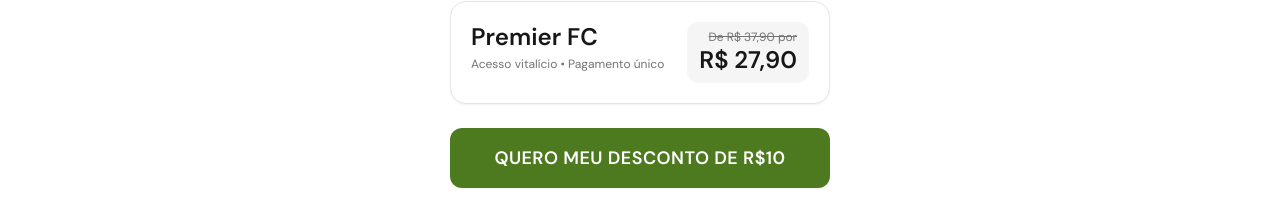
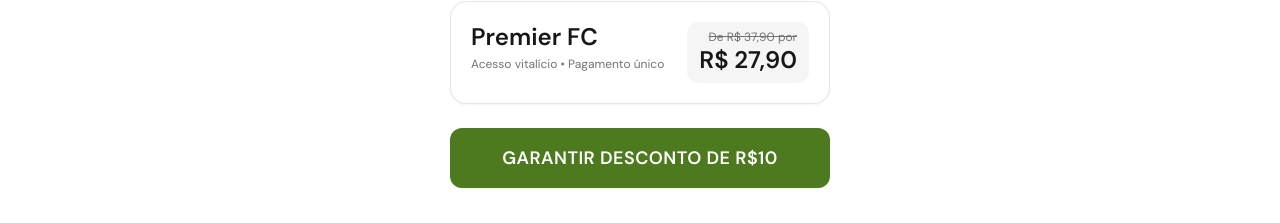
Before and after one commit to guilhermesimas542-lab/Premier-Claude-code, a React (Vite) app: page /bd in a window 1280 px wide. Shown: the part 235-458 px from the top of the page. Built offline with nearby package versions, Linux system fonts and the light colour scheme; no server answers; the database is empty; the HTML template or start-up script is replaced by a standard one; a web font is replaced by a local one.

Commit message:
Changes
Co-authored-by: guilhermesimas542-lab <256834992+guilhermesimas542-lab@users.noreply.github.com>

```diff
--- a/src/pages/Backredirect.tsx
+++ b/src/pages/Backredirect.tsx
@@ -82,7 +82,7 @@ export default function Backredirect() {
           className="block w-full text-center rounded-xl py-4 font-extrabold uppercase tracking-wide text-white text-base sm:text-lg shadow-sm hover:opacity-95 transition"
           style={{ backgroundColor: OLIVE }}
         >
-          Quero meu desconto de R$10
+          Garantir desconto de R$10
         </a>
 
         {/* 5) PAYMENT METHODS */}
```
